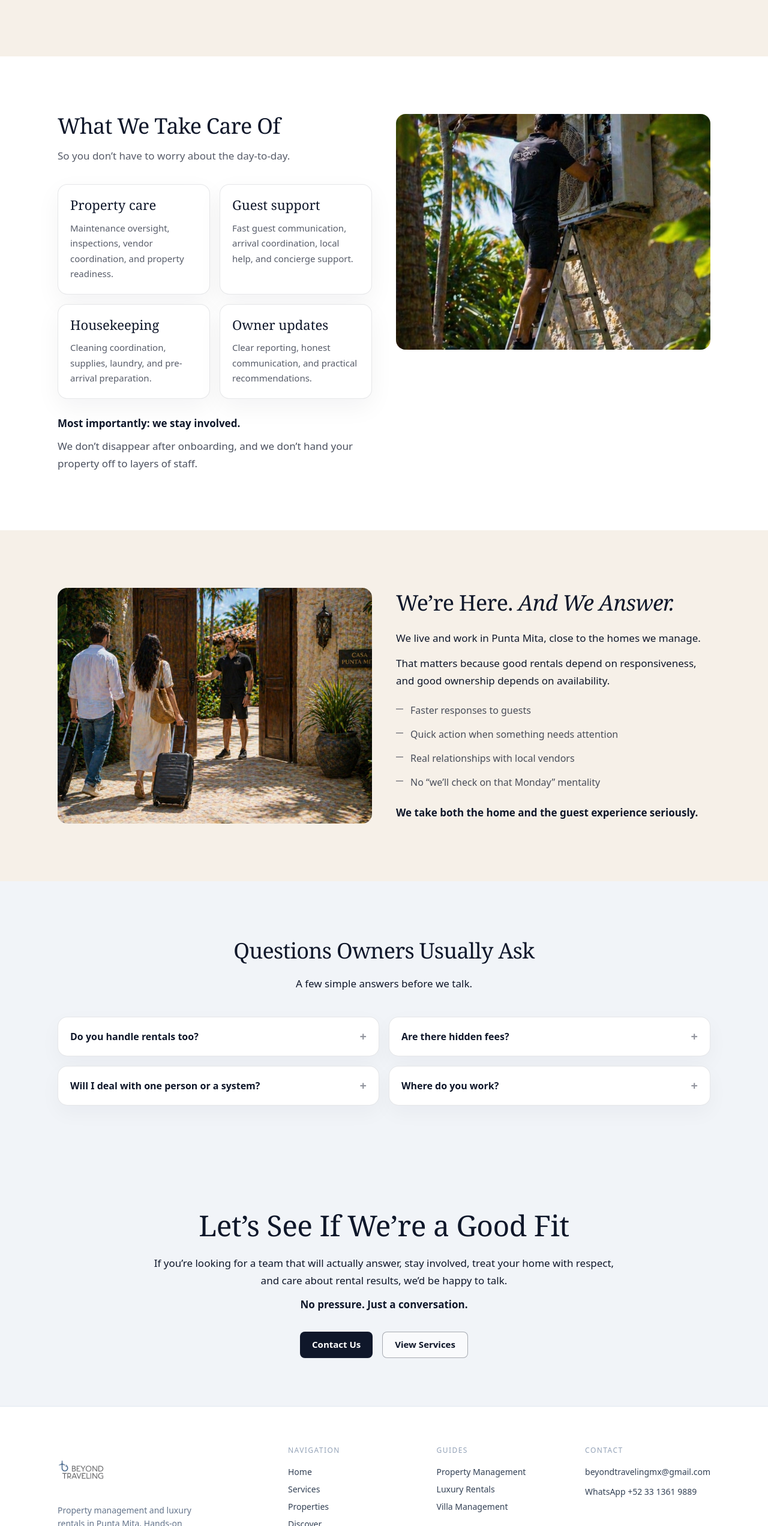
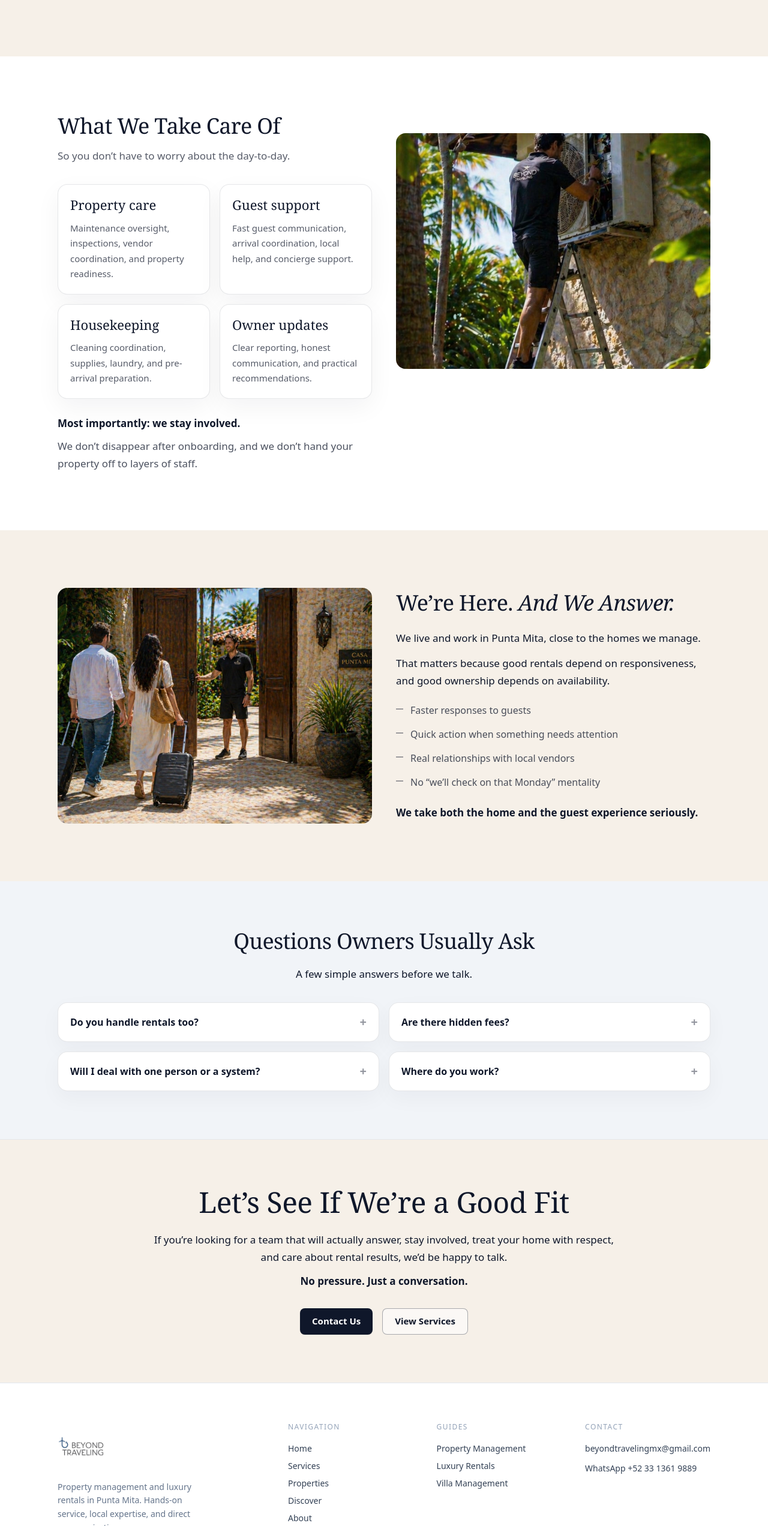
Before and after one commit to jfmichel86/Beyond-traveling-site-new-71, a Next.js app: page / in a window 1280 px wide. Shown: the part 2633-5177 px from the top of the page at 60% size. Built offline with nearby package versions, Linux system fonts and the light colour scheme.

Commit message:
Update page.tsx

```diff
--- a/app/page.tsx
+++ b/app/page.tsx
@@ -160,7 +160,7 @@ const BG = {
   intro: "bg-[#f1f4f8]",
   white: "bg-white",
   cream: "bg-[#f6f0e8]",
-  final: "bg-[#f1f4f8]",
+  final: "bg-[#f6f0e8]",
 } as const;
 
 const Hero = () => (
@@ -405,7 +405,7 @@ const Services = () => (
           </p>
         </div>
 
-        <div className="min-w-0">
+              <div className="min-w-0 md:pt-8">
           <ImageBlock
             src="/home/services.jpg"
             alt="Luxury villa management services in Punta Mita"
@@ -462,7 +462,7 @@ const LocalAvailability = () => (
 const FAQ = () => (
   <section className={BG.intro}>
     <Container>
-      <div className="py-16 md:py-24">
+        <div className="py-14 md:py-20">
         <div className="mx-auto max-w-[780px] text-center">
           <SectionTitle>Questions Owners Usually Ask</SectionTitle>
 
@@ -471,7 +471,7 @@ const FAQ = () => (
           </Body>
         </div>
 
-        <div className="mt-10 grid gap-4 md:grid-cols-2">
+        <div className="mt-8 grid gap-4 md:grid-cols-2">
           <FAQItem question="Do you handle rentals too?">
             Yes. We help with guest communication, property readiness, local
             coordination, and the details that support stronger rental
@@ -499,7 +499,7 @@ const FAQ = () => (
 );
 
 const FinalCta = () => (
-  <section id="contact" className={BG.final}>
+  <section id="contact" className={`${BG.final} border-t border-slate-900/8`}>
     <Container>
       <div className="py-14 md:py-20">
         <div className="mx-auto max-w-[780px] text-center">
```
